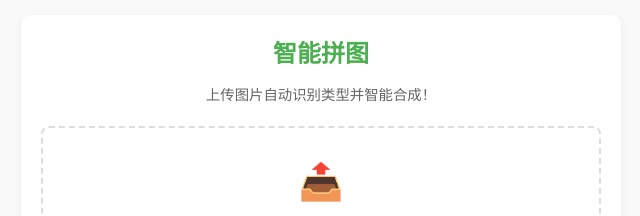
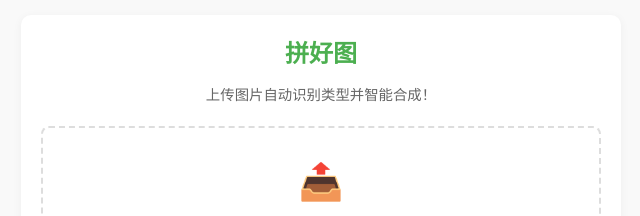
Before and after one commit to Catopq/pintu, a plain HTML site: page index.html in a window 1280 px wide. Shown: the top 216 px of the page, 319-959 px from the left. Drawn offline with Linux system fonts and the light colour scheme.

Commit message:
Update index.html

```diff
--- a/index.html
+++ b/index.html
@@ -3,7 +3,7 @@
 <head>
     <meta charset="UTF-8">
     <meta name="viewport" content="width=device-width, initial-scale=1.0, maximum-scale=1.0, user-scalable=no">
-    <title>智能拼图</title>
+    <title>拼好图</title>
     <style>
         :root {
             --primary-color: #4CAF50;
@@ -223,7 +223,7 @@
 </head>
 <body>
     <div class="container">
-        <h1>智能拼图</h1>
+        <h1>拼好图</h1>
         <p class="description">上传图片自动识别类型并智能合成！</p>
 
         <div class="upload-area" id="upload-area">
```
